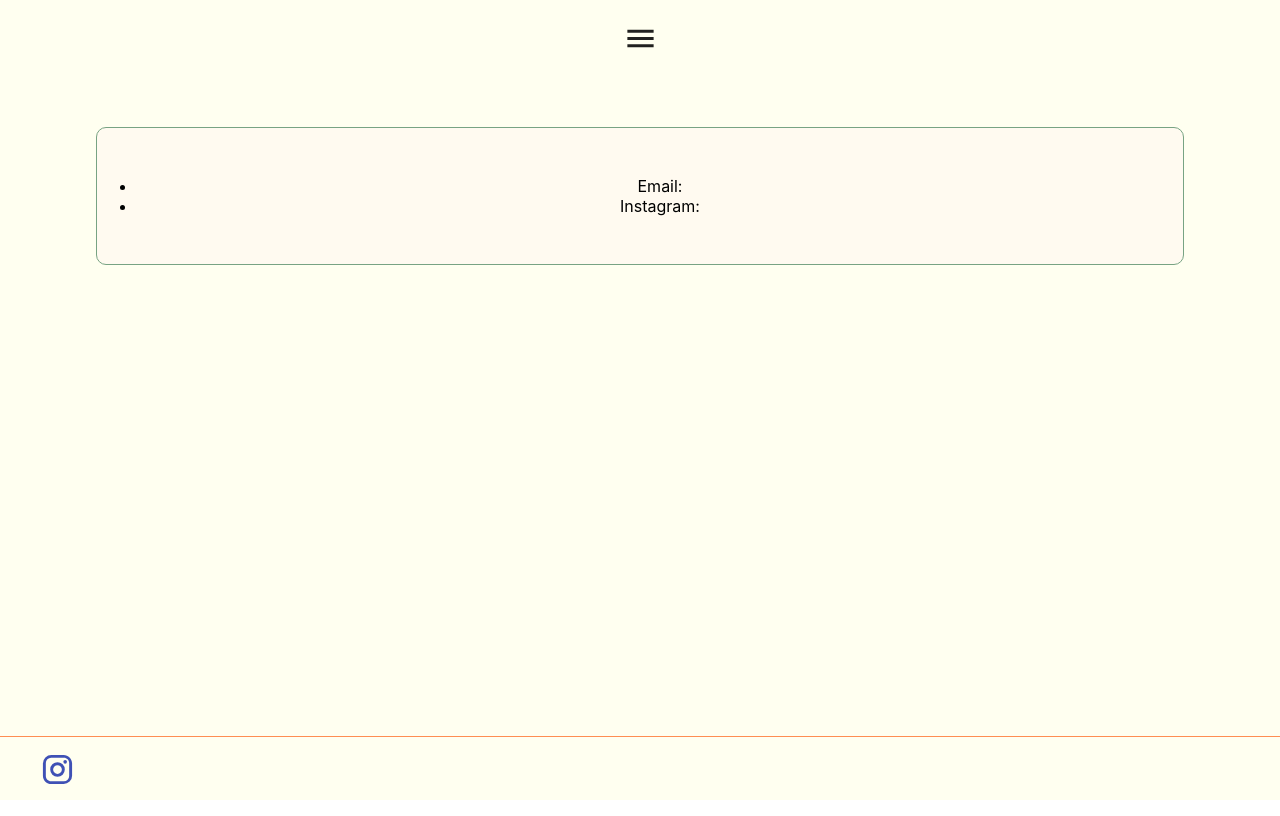
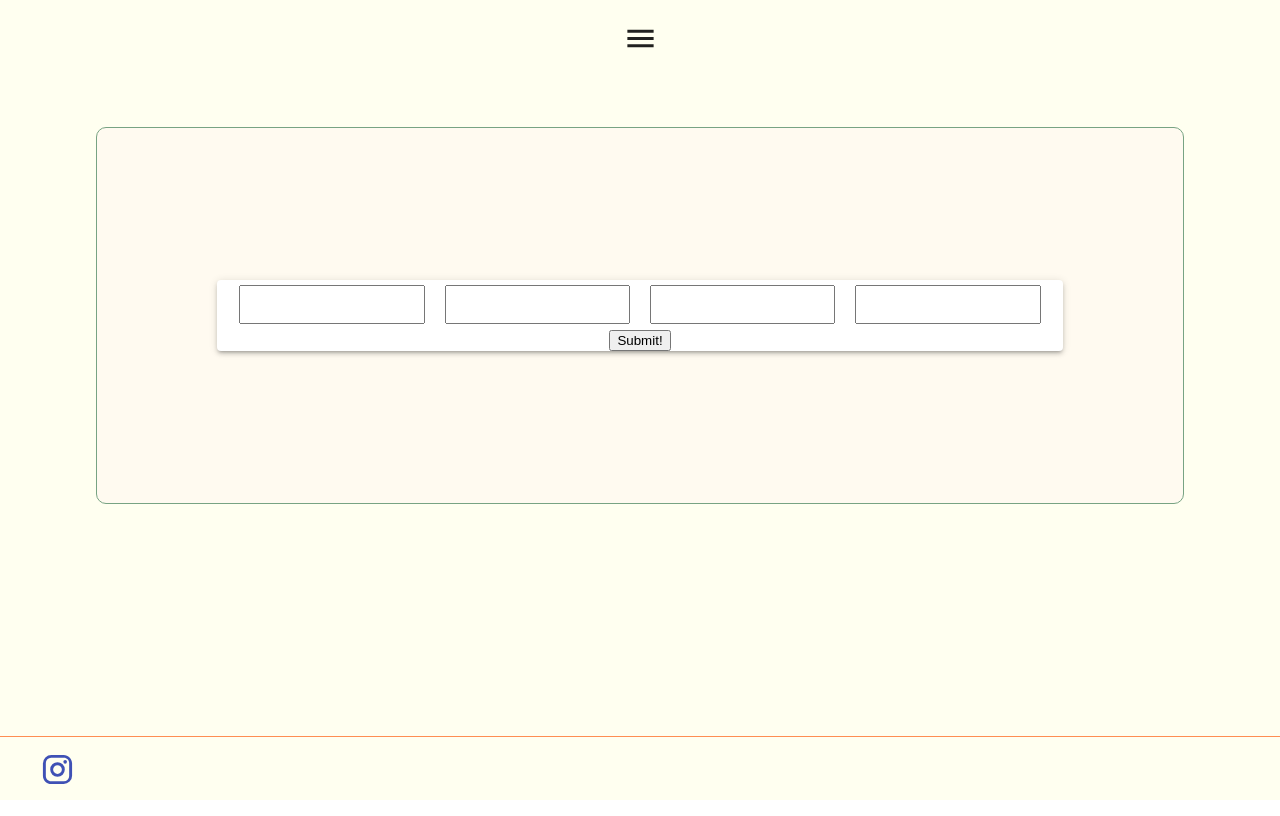
Before and after one commit to Kyle-Kelley/BrynnKerin, a Next.js app: page /contact in a window 1280 px wide. Built offline with nearby package versions, Linux system fonts and the light colour scheme.

Commit message:
CMS updates; form updates

```diff
--- /dev/null
+++ b/components/ContactForm.js
@@ -0,0 +1,78 @@
+import React from "react";
+import { useState } from "react";
+import Paper from "@material-ui/core/Paper";
+import { makeStyles } from "@material-ui/core/styles";
+import { useForm, Controller } from "react-hook-form";
+
+const useStyles = makeStyles({
+  root: {
+    margin: "5px 10px",
+    padding: "10px",
+    width: "25ch",
+  },
+  paper: {
+    display: "flex",
+    flexDirection: "column",
+    margin: "120px",
+  },
+});
+
+export default function ContactForm() {
+  const [name, setName] = useState("");
+  const [email, setEmail] = useState("");
+  const [helpText, setHelpText] = useState("");
+  const [instagram, setInstagram] = useState("");
+  // const onSubmit = (data) => alert(JSON.stringify(data));
+  const { handleSubmit, register } = useForm();
+  const onSubmit = (data) => {
+    console.log(data);
+  };
+  const classes = useStyles();
+  return (
+    <div>
+      <Paper elevation={3} className={classes.paper}>
+        <form className="contact-form" onSubmit={handleSubmit(onSubmit)}>
+          <input
+            className={classes.root}
+            name="Full Name"
+            type="text"
+            ref={register}
+            value={name}
+            onChange={(e) => setName(e.target.value)}
+            required
+          />
+          <input
+            className={classes.root}
+            type="text"
+            name="email"
+            value={email}
+            ref={register}
+            onChange={(e) => setEmail(e.target.value)}
+            required
+          />
+          <input
+            className={classes.root}
+            type="text"
+            name="helpText"
+            ref={register}
+            value={helpText}
+            onChange={(e) => setHelpText(e.target.value)}
+            required
+          />
+          <input
+            className={classes.root}
+            type="text"
+            name="instagram"
+            value={instagram}
+            ref={register}
+            onChange={(e) => setInstagram(e.target.value)}
+            required
+          />
+          <button type="submit" className="sub-btn">
+            Submit!
+          </button>
+        </form>
+      </Paper>
+    </div>
+  );
+}
--- a/components/DesktopNav.js
+++ b/components/DesktopNav.js
@@ -1,66 +1,93 @@
 import React from "react";
 import Button from "@material-ui/core/Button";
-import { styled } from "@material-ui/core/styles";
+import { makeStyles } from "@material-ui/core/styles";
 
-const MyButton = styled(Button)({
-  background: "#87ad91",
-  margin: "12px 24px",
-  border: "1px solid #d4af37",
-  borderRadius: "8px",
+const useStyles = makeStyles({
+  root: {
+    background: "#87ad91",
+    margin: "12px 24px",
+    border: "1px solid #d4af37",
+    borderRadius: "8px",
+  },
 });
 
-//"linear-gradient(45deg, #FE6B8B 30%, #FF8E53 90%)"
-
 export default function DesktopNav() {
+  const classes = useStyles();
   return (
-    <div className="navbar">
-      <MyButton variant="contained" color="primary" size="large" href="/">
-        Home
-      </MyButton>
-      <MyButton variant="contained" color="primary" size="large" href="/about">
-        About Me
-      </MyButton>
-      <MyButton variant="contained" color="primary" size="large" href="/blog">
-        Blog
-      </MyButton>
-      <MyButton
+    <div>
+      <Button
         variant="contained"
         color="primary"
+        className={classes.root}
+        size="large"
+        href="/"
+      >
+        Home
+      </Button>
+      <Button
+        variant="contained"
+        color="primary"
+        className={classes.root}
+        size="large"
+        href="/about"
+      >
+        About Me
+      </Button>
+      <Button
+        variant="contained"
+        color="primary"
+        className={classes.root}
+        size="large"
+        href="/blog"
+      >
+        Blog
+      </Button>
+      <Button
+        variant="contained"
+        color="primary"
+        className={classes.root}
         size="large"
         href="/wellnessAdvocacy"
       >
         Holistic Coaching
-      </MyButton>
+      </Button>
 
-      <MyButton variant="contained" color="primary" size="large" href="/yoga">
-        Yoga
-      </MyButton>
-      <MyButton variant="contained" color="primary" size="large" href="/theta">
-        Theta
-      </MyButton>
-      <MyButton
+      <Button
         variant="contained"
         color="primary"
+        className={classes.root}
+        size="large"
+        href="/yoga"
+      >
+        Yoga
+      </Button>
+      <Button
+        variant="contained"
+        color="primary"
+        className={classes.root}
+        size="large"
+        href="/theta"
+      >
+        Theta
+      </Button>
+      <Button
+        variant="contained"
+        color="primary"
+        className={classes.root}
         size="large"
         href="/podcast"
       >
         Podcasts
-      </MyButton>
-      <MyButton
+      </Button>
+      <Button
         variant="contained"
         color="primary"
+        className={classes.root}
         size="large"
         href="/contact"
       >
         Contact
-      </MyButton>
-      <style jsx>{`
-        .navbar {
-          text-align: center;
-          justify-content: center;
-          display: flex;
-        }
-      `}</style>
+      </Button>
     </div>
   );
 }
--- a/components/Footer.js
+++ b/components/Footer.js
@@ -1,19 +1,25 @@
 import React from "react";
 import Link from "@material-ui/core/Link";
 import InstagramIcon from "@material-ui/icons/Instagram";
-import { styled } from "@material-ui/core/styles";
+import { makeStyles } from "@material-ui/core/styles";
 
-const MyLink = styled(Link)({
-  padding: "25px 25px",
+const useStyles = makeStyles({
+  root: {
+    padding: "25px 25px",
+  },
 });
 
 export default function Footer() {
+  const classes = useStyles();
   return (
     <div className="footer">
       <footer>
-        <MyLink href="https://www.instagram.com/brynniebaby/?hl=en">
+        <Link
+          className={classes.root}
+          href="https://www.instagram.com/brynniebaby/?hl=en"
+        >
           <InstagramIcon fontSize="large" />
-        </MyLink>
+        </Link>
       </footer>
       <style jsx>{`
         .footer {
--- a/package.json
+++ b/package.json
@@ -16,6 +16,7 @@
     "next": "9.5.2",
     "react": "16.13.1",
     "react-dom": "^16.13.1",
+    "react-hook-form": "^6.11.2",
     "react-markdown": "^4.3.1",
     "react-responsive": "^8.1.0"
   },
--- a/pages/_document.js
+++ b/pages/_document.js
@@ -1,7 +1,7 @@
 import React from "react";
 import Document, { Html, Head, Main, NextScript } from "next/document";
 import { ServerStyleSheets } from "@material-ui/core/styles";
-// import theme from '../src/theme';
+import { StylesProvider } from "@material-ui/core/styles";
 
 export default class MyDocument extends Document {
   render() {
@@ -53,7 +53,12 @@ MyDocument.getInitialProps = async (ctx) => {
 
   ctx.renderPage = () =>
     originalRenderPage({
-      enhanceApp: (App) => (props) => sheets.collect(<App {...props} />),
+      enhanceApp: (App) => (props) =>
+        sheets.collect(
+          <StylesProvider injectFirst>
+            <App {...props} />
+          </StylesProvider>
+        ),
     });
 
   const initialProps = await Document.getInitialProps(ctx);
--- a/pages/contact.js
+++ b/pages/contact.js
@@ -1,12 +1,10 @@
 import React from "react";
+import ContactForm from "../components/ContactForm";
 
 export default function ContactMe() {
   return (
     <div>
-      <ul>
-        <li>Email:</li>
-        <li>Instagram:</li>
-      </ul>
+      <ContactForm />
     </div>
   );
 }
--- a/pages/post/[slug].js
+++ b/pages/post/[slug].js
@@ -1,5 +1,4 @@
 import React from "react";
-import { useState, useEffect } from "react";
 import Head from "next/head";
 import Post from "../../components/Post";
 import * as Contentful from "contentful";
```
Also changed, not shown: components/YogaClass.js (added, +19 -0 lines), pages/yoga.js (+21 -6 lines), 2 other files (tests, documents, lock files or other folders).
